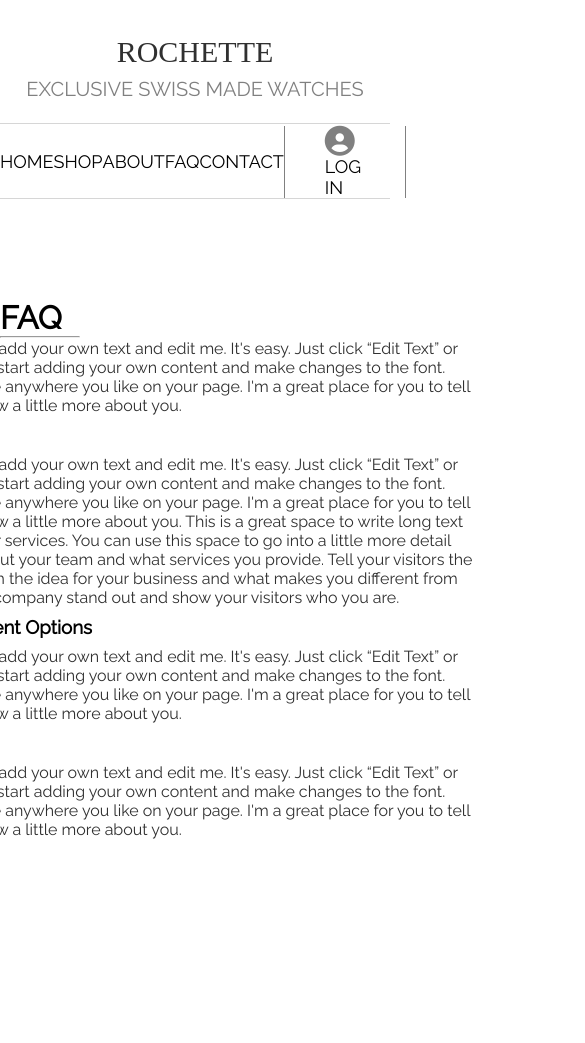
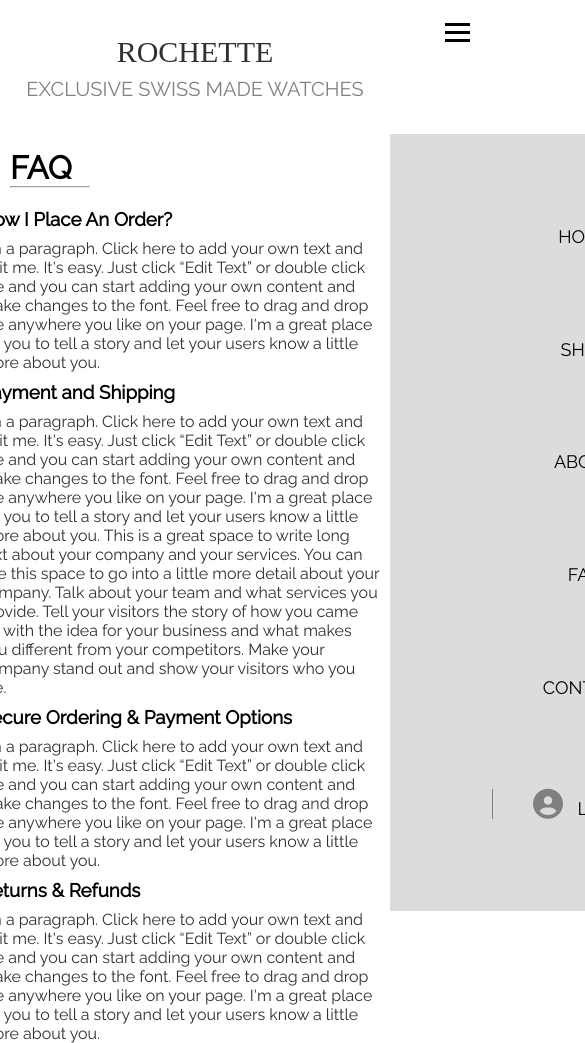
Before and after one commit to Teosii/JewerlyStore, a plain HTML site: page faq.html in a window 390 px wide. Shown: the top 1043 px of the page, 585 px wide, since content can reach past the window. Before the commit the page ends 844 px from the top, so only its background shows below. Drawn offline with nearby package versions, Linux system fonts and the light colour scheme.

Commit message:
Contact Page Responsive

```diff
--- a/css/contact.css
+++ b/css/contact.css
@@ -63,6 +63,17 @@ body {
   padding-right: 10px;
   color: gray;
 }
+.burger div {
+  width: 25px;
+  height: 3px;
+  background-color: black;
+  margin: 5px;
+  transition: all 0.3s ease-in;
+}
+.burger {
+  cursor: pointer;
+  display: none;
+}
 .contact-info {
   display: flex;
   justify-content: space-evenly;
@@ -75,7 +86,6 @@ body {
   justify-content: center;
   align-items: center;
   flex-direction: column;
-  /* border: 1px solid black; */
 }
 .contact-form textarea {
   background-color: #f3f3f3;
@@ -113,3 +123,75 @@ body {
 #subject{
   resize: none;
 }
+
+
+
+@media screen and (max-width: 768px) {
+  body {
+    overflow-x: hidden;
+  }
+  .navbar {
+    border: none;
+  }
+  .nav-items {
+    z-index: 112;
+    position: absolute;
+    right: 0px;
+    height: 92vh;
+    top: 10vh;
+    background-color: #dcdcdc;
+    display: flex;
+    flex-direction: column;
+    align-items: center;
+    width: 100%;
+
+    transform: translateX(100%);
+    transition: transform 0.5s ease-in;
+    margin-top: 50px;
+  }
+  .burger {
+    display: block;
+    margin-left: 440px;
+    margin-top: -100px;
+  }
+  .contact-info{
+    margin-top: 100px;
+    display: flex;
+    justify-content: center;
+    align-content: center;
+    flex-direction: column;
+  }
+  .name{
+    margin-top: -100px;
+  }
+  .address{
+    margin-top: 50px;
+  }
+}
+
+@keyframes navLinkFade {
+  from {
+    opacity: 0;
+    transform: translateX(50px);
+  }
+  to {
+    opacity: 1;
+    transform: translateX(0px);
+  }
+}
+
+.nav-active {
+  transform: translateX(0%);
+}
+
+.toggle .line1 {
+  transform: rotate(-45deg) translate(-5px, 6px);
+}
+
+.toggle .line2 {
+  opacity: 0;
+}
+
+.toggle .line3 {
+  transform: rotate(45deg) translate(-5px, -6px);
+}
--- a/css/faq.css
+++ b/css/faq.css
@@ -63,6 +63,17 @@ body {
   padding-right: 10px;
   color: gray;
 }
+.burger div {
+  width: 25px;
+  height: 3px;
+  background-color: black;
+  margin: 5px;
+  transition: all 0.3s ease-in;
+}
+.burger {
+  cursor: pointer;
+  display: none;
+}
 .faq-section {
   display: flex;
   justify-content: space-evenly;
@@ -83,3 +94,73 @@ body {
 .name {
   margin-top: 100px;
 }
+
+
+
+
+@media screen and (max-width: 768px) {
+  body {
+    overflow-x: hidden;
+  }
+  .navbar {
+    border: none;
+  }
+  .nav-items {
+    z-index: 112;
+    position: absolute;
+    right: 0px;
+    height: 92vh;
+    top: 10vh;
+    background-color: #dcdcdc;
+    display: flex;
+    flex-direction: column;
+    align-items: center;
+    width: 100%;
+
+    transform: translateX(100%);
+    transition: transform 0.5s ease-in;
+    margin-top: 50px;
+  }
+  .burger {
+    display: block;
+    margin-left: 440px;
+    margin-top: -100px;
+  }
+  .name{
+    margin-top: 50px;
+  }
+  .qa-section h3{
+    margin-left: 180px;
+  }
+  .qa-section p{
+    width: 400px;
+    margin-left: 180px;
+  }
+}
+
+@keyframes navLinkFade {
+  from {
+    opacity: 0;
+    transform: translateX(50px);
+  }
+  to {
+    opacity: 1;
+    transform: translateX(0px);
+  }
+}
+
+.nav-active {
+  transform: translateX(0%);
+}
+
+.toggle .line1 {
+  transform: rotate(-45deg) translate(-5px, 6px);
+}
+
+.toggle .line2 {
+  opacity: 0;
+}
+
+.toggle .line3 {
+  transform: rotate(45deg) translate(-5px, -6px);
+}
--- a/faq.html
+++ b/faq.html
@@ -38,6 +38,11 @@
             </li></span
           >
         </ul>
+         <div class="burger">
+          <div class="line1"></div>
+          <div class="line2"></div>
+          <div class="line3"></div>
+        </div>
       </div>
     </div>
 
@@ -94,6 +99,6 @@
       crossorigin="anonymous"
       referrerpolicy="no-referrer"
     ></script>
-  <script src="faq.js"></script>
+  <script src="js/faq.js"></script>
   </body>
 </html>
--- a/faq.js
+++ /dev/null
@@ -1,7 +0,0 @@
-const tl = gsap.timeline({ defaults: { ease: "power1.out" } });
-
-gsap.fromTo(
-  ".qa-section",
-  { opacity: 0,},
-  { opacity: 1, duration: 2 }
-);
--- /dev/null
+++ b/js/faq.js
@@ -0,0 +1,25 @@
+const navSlider = () => {
+  const burger = document.querySelector(".burger");
+  const nav = document.querySelector(".nav-items");
+  const navLinks = document.querySelectorAll(".nav-items li");
+
+  burger.addEventListener("click", () => {
+    nav.classList.toggle("nav-active");
+
+    navLinks.forEach((link, index) => {
+      if (link.style.animation) {
+        link.style.animation = "";
+      } else {
+        link.style.animation = `navLinkFade 0.5s ease forwards ${
+          index / 7 + 0.3
+        }s`;
+      }
+    });
+    burger.classList.toggle("toggle");
+  });
+};
+navSlider();
+
+const tl = gsap.timeline({ defaults: { ease: "power1.out" } });
+
+gsap.fromTo(".qa-section", { opacity: 0 }, { opacity: 1, duration: 2 });
```
Also changed, not shown: about.html (+1 -1 lines), contact.html (+7 -0 lines), index.html (+1 -1 lines), js/contact.js (added, +21 -0 lines), shop.html (+1 -1 lines), js/about.js (renamed from about.js), js/script.js (renamed from script.js), js/shop.js (renamed from shop.js).
